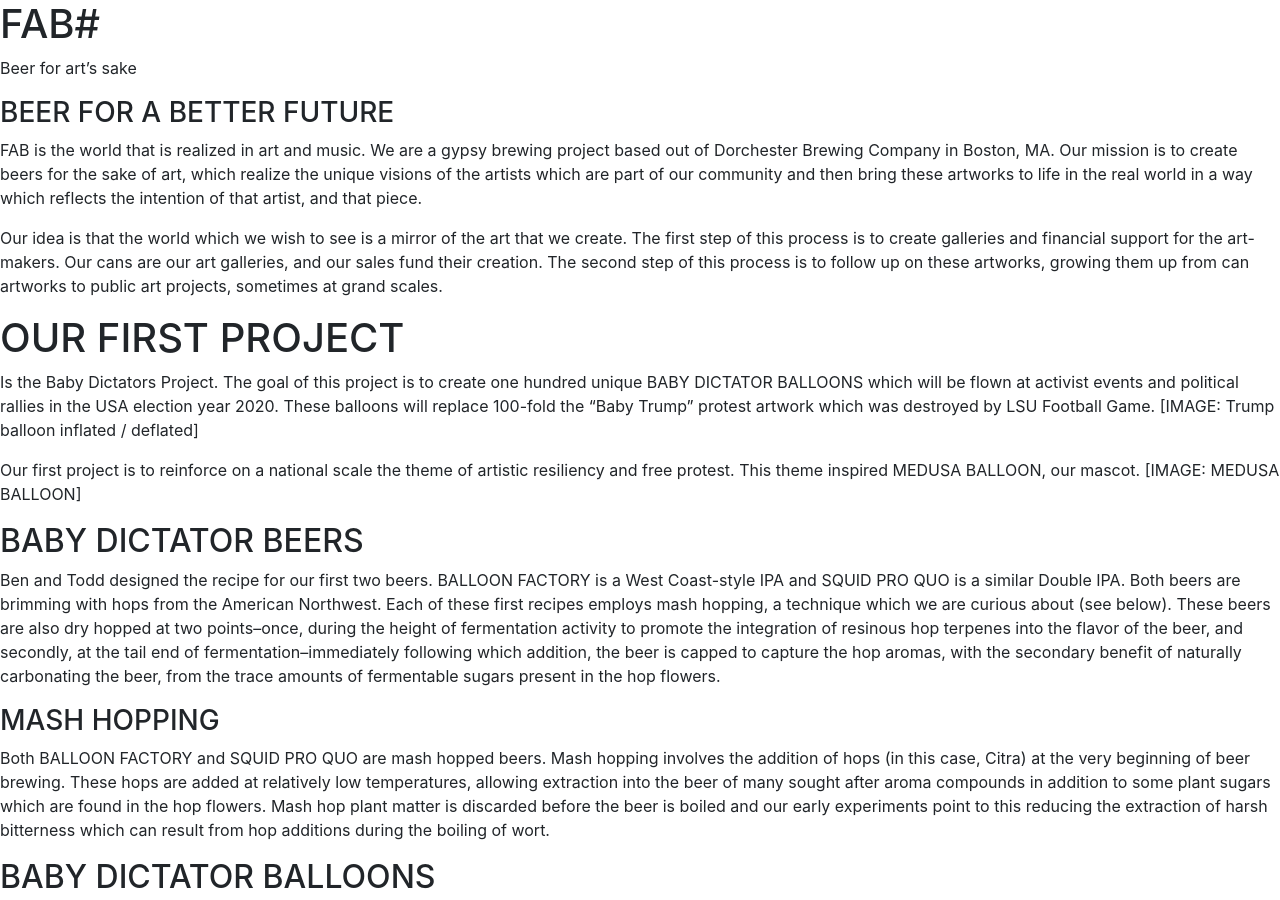
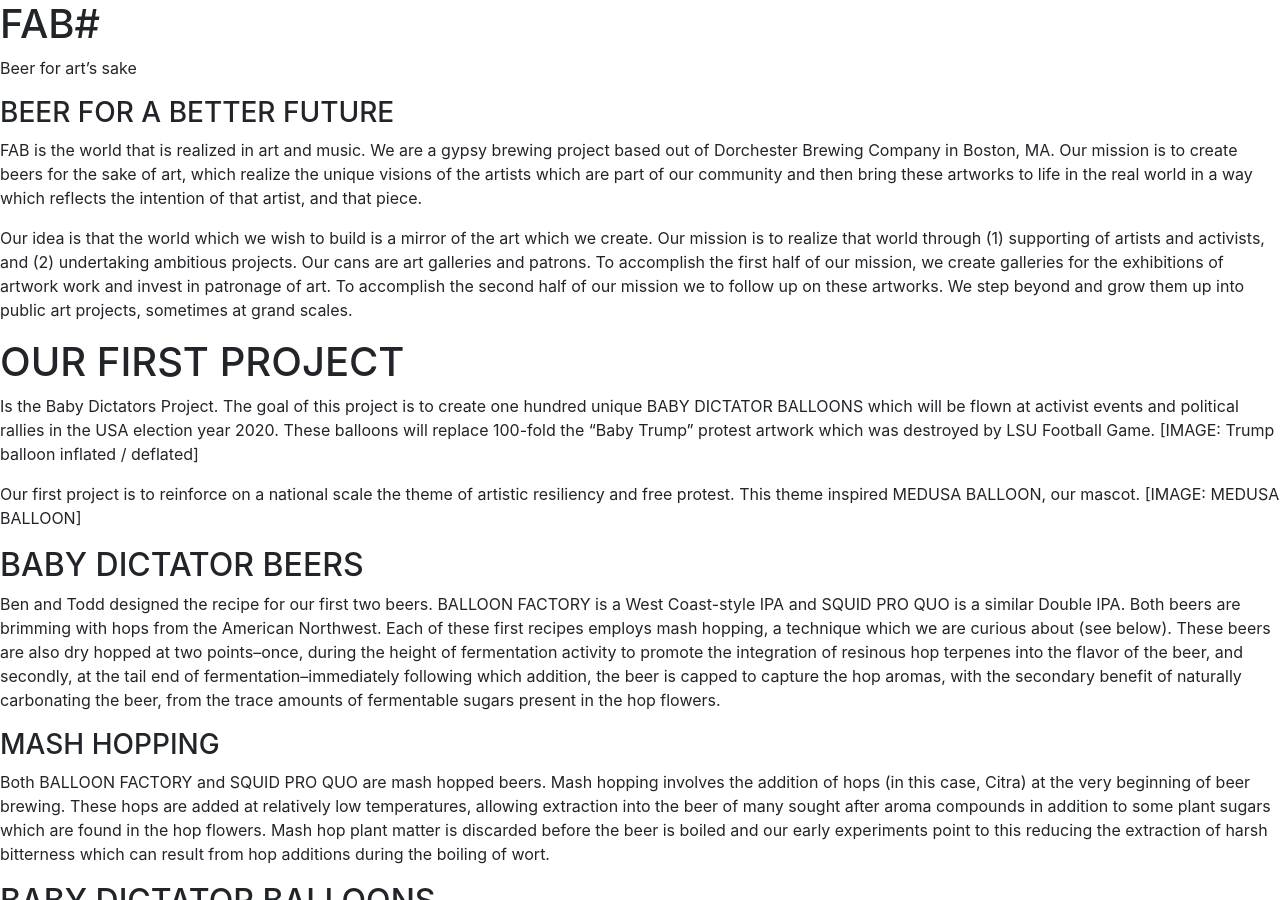
Before and after one commit to fab-rems/fab-beer.github.io, a Jekyll site: the page built from story.md, in a window 1280 px wide and 900 px high. Built offline with Jekyll 4.4.1, drawn with Linux system fonts in a browser that asks for light colours; nearby versions of some CDN libraries; our own code applies the rules of GitHub Pages for plain Markdown files; comment, search, counter and statistics services are not loaded.

Commit message:
more story

```diff
--- a/story.md
+++ b/story.md
@@ -3,7 +3,8 @@
 ### BEER FOR A BETTER FUTURE ###
 FAB is the world that is realized in art and music. We are a gypsy brewing project based out of Dorchester Brewing Company in Boston, MA. Our mission is to create beers for the sake of art, which realize the unique visions of the artists which are part of our community and then bring these artworks to life in the real world in a way which reflects the intention of that artist, and that piece.
 
-Our idea is that the world which we wish to see is a mirror of the art that we create. The first step of this process is to create galleries and financial support for the art-makers. Our cans are our art galleries, and our sales fund their creation. The second step of this process is to follow up on these artworks, growing them up from can artworks to public art projects, sometimes at grand scales.
+Our idea is that the world which we wish to build is a mirror of the art which we create. Our mission is to realize that world through (1) supporting of artists and activists, and (2) undertaking ambitious projects. Our cans are art galleries and patrons. To accomplish the first half of our mission, we create galleries for the exhibitions of artwork work and invest in patronage of art. To accomplish the second half of our mission we to follow up on these artworks. We step beyond and grow them up into public art projects, sometimes at grand scales.
+
 # OUR FIRST PROJECT #
 Is the Baby Dictators Project. The goal of this project is to create one hundred unique BABY DICTATOR BALLOONS which will be flown at activist events and political rallies in the USA election year 2020. These balloons will replace 100-fold the “Baby Trump” protest artwork which was destroyed by LSU Football Game.
 [IMAGE: Trump balloon inflated / deflated]
```
